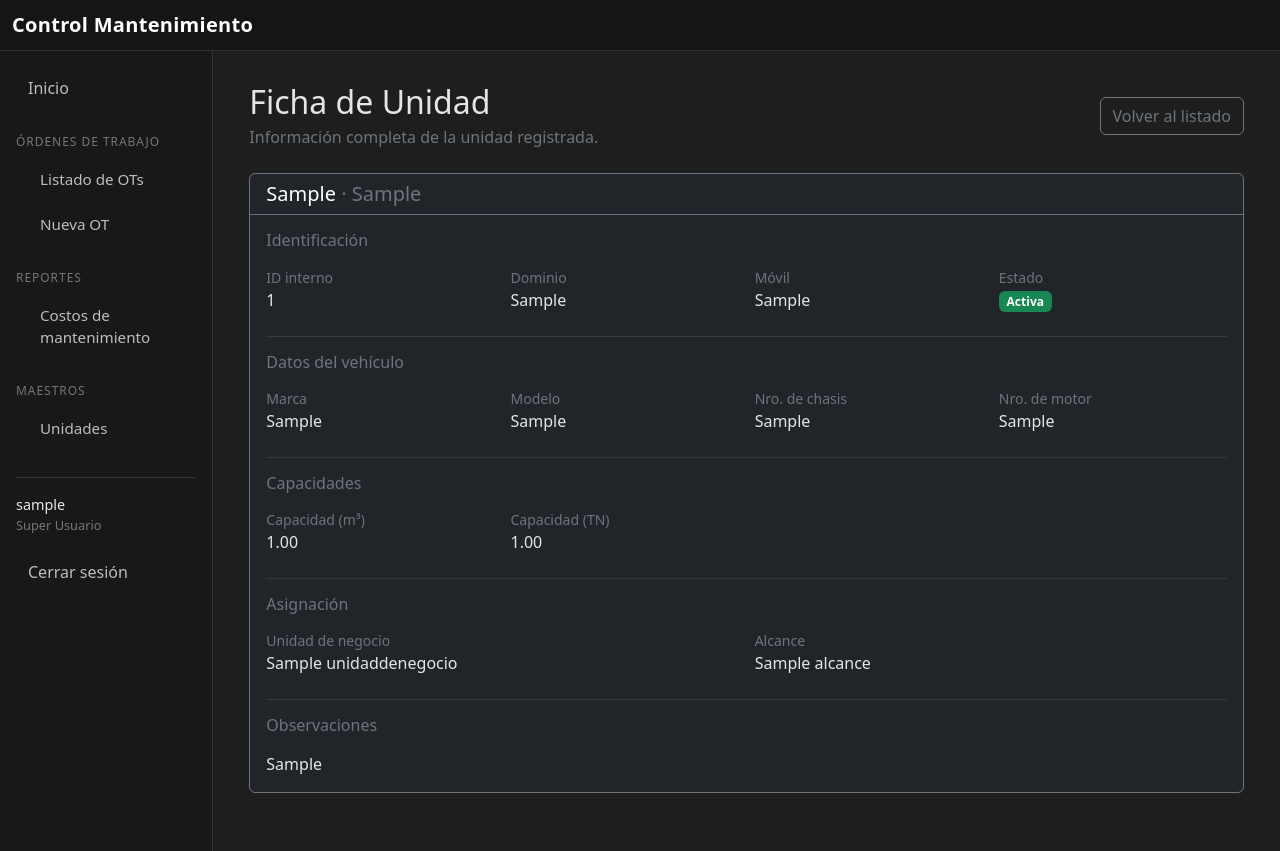
After one commit to Positoo/control-mantenimiento, a Django app: page /unidades/1/ in a window 1280 px wide. The commit adds this page. Run offline with Django 5.2, Linux system fonts and the light colour scheme; a user stored in the database is signed in; tables that the repository leaves empty hold one stand-in row (values such as "Sample post").

Commit message:
Agregado de maestro de unidades. Ya se podria dar por terminada como primera version

```diff
--- /dev/null
+++ b/apps/unidades/urls.py
@@ -0,0 +1,9 @@
+from django.urls import path
+
+from . import views
+
+
+urlpatterns = [
+    path("", views.lista_unidades, name="lista_unidades"),
+    path("<int:pk>/", views.detalle_unidad, name="detalle_unidad"),
+]
--- a/apps/unidades/views.py
+++ b/apps/unidades/views.py
@@ -1,3 +1,51 @@
-from django.shortcuts import render
 
-# Create your views here.
+from django.contrib.auth.decorators import login_required
+from django.db.models import Q
+from django.shortcuts import render, get_object_or_404
+
+from .models import Unidad
+
+
+@login_required
+def lista_unidades(request):
+    busqueda = request.GET.get("buscar", "").strip()
+
+    unidades = (
+        Unidad.objects
+        .filter(activo=True)
+        .select_related("unidad_de_negocio", "alcance")
+    )
+
+    if busqueda:
+        unidades = unidades.filter(
+            Q(dominio__icontains=busqueda)
+            | Q(movil__icontains=busqueda)
+        )
+
+    unidades = unidades.order_by("id_interno")
+
+    return render(
+        request,
+        "unidades/lista.html",
+        {
+            "unidades": unidades,
+            "busqueda": busqueda,
+        },
+    )
+
+
+@login_required
+def detalle_unidad(request, pk):
+    unidad = get_object_or_404(
+        Unidad.objects.select_related(
+            "unidad_de_negocio",
+            "alcance",
+        ),
+        pk=pk,
+    )
+
+    return render(
+        request,
+        "unidades/detalle.html",
+        {"unidad": unidad},
+    )
--- a/config/settings.py
+++ b/config/settings.py
@@ -130,3 +130,7 @@ STATIC_URL = 'static/'
 # https://docs.djangoproject.com/en/5.2/ref/settings/#default-auto-field
 
 DEFAULT_AUTO_FIELD = 'django.db.models.BigAutoField'
+
+LOGIN_URL = "/login/"
+LOGIN_REDIRECT_URL = "/"
+LOGOUT_REDIRECT_URL = "/login/"
--- a/config/urls.py
+++ b/config/urls.py
@@ -1,8 +1,12 @@
 from django.contrib import admin
 from django.urls import include, path
 
-
 urlpatterns = [
     path("admin/", admin.site.urls),
+
     path("", include("apps.ordenes_trabajo.urls")),
+
+    path("", include("django.contrib.auth.urls")),
+
+    path("unidades/", include("apps.unidades.urls")),
 ]
--- a/templates/base.html
+++ b/templates/base.html
@@ -19,6 +19,12 @@
 
         .navbar {
             background-color: #151515 !important;
+            border-bottom: 1px solid #333;
+        }
+
+        .navbar-brand {
+            font-weight: 600;
+            letter-spacing: 0.3px;
         }
 
         .sidebar {
@@ -27,13 +33,16 @@
         }
 
         .sidebar-title {
-            color: #888;
+            color: #777;
+            font-size: 0.75rem;
+            letter-spacing: 0.08em;
         }
 
         .nav-link {
             color: #bdbdbd;
             border-radius: 6px;
             margin-bottom: 4px;
+            padding: 9px 12px;
         }
 
         .nav-link:hover {
@@ -46,9 +55,49 @@
             color: #ffffff;
         }
 
+        .menu-section {
+            color: #777;
+            font-size: 0.75rem;
+            text-transform: uppercase;
+            letter-spacing: 0.08em;
+            margin-top: 20px;
+            margin-bottom: 8px;
+        }
+
+        .submenu {
+            padding-left: 12px;
+        }
+
+        .submenu .nav-link {
+            font-size: 0.95rem;
+        }
+
+        .user-panel {
+            border-top: 1px solid #333;
+            margin-top: 24px;
+            padding-top: 16px;
+        }
+
+        .username {
+            color: #e5e5e5;
+            font-size: 0.9rem;
+        }
+
+        .user-role {
+            color: #777;
+            font-size: 0.8rem;
+        }
+
+        .logout-button {
+            width: 100%;
+            text-align: left;
+            border: none;
+            background: transparent;
+        }
+
         .main-content {
             background-color: #1e1e1e;
-            min-height: calc(100vh - 56px);
+            min-height: calc(100vh - 57px);
         }
 
         .card.bg-dark {
@@ -78,35 +127,96 @@
             <!-- Menú lateral -->
             <aside class="col-md-2 sidebar min-vh-100 p-3">
 
-                <h6 class="text-uppercase sidebar-title mb-3">
-                    Menú
-                </h6>
-
                 <div class="nav flex-column">
 
+                    <!-- Inicio -->
                     <a href="{% url 'inicio' %}" class="nav-link">
-                         OTs (inicio)
+                        Inicio
                     </a>
 
-                    <a href="{% url 'nueva_ot' %}" class="nav-link">
-                        Nueva OT
-                    </a>
 
-                    <a href="#" class="nav-link">
-                        Unidades
-                    </a>
+                    <!-- Órdenes de Trabajo -->
+                    <div class="menu-section">
+                        Órdenes de Trabajo
+                    </div>
 
-                    <a href="#" class="nav-link">
-                        Órdenes de Trabajo
-                    </a>
+                    <div class="submenu">
 
-                    <a href="{% url 'reporte_costos' %}" class="nav-link">
-                        Reportes de costos
-                    </a>
+                        <a href="{% url 'inicio' %}" class="nav-link">
+                            Listado de OTs
+                        </a>
+
+                        {% if perms.ordenes_trabajo.add_ordentrabajo %}
+                            <a href="{% url 'nueva_ot' %}" class="nav-link">
+                                Nueva OT
+                            </a>
+                        {% endif %}
+
+                    </div>
+
+
+                    <!-- Reportes -->
+                    <div class="menu-section">
+                        Reportes
+                    </div>
+
+                    <div class="submenu">
+
+                        <a href="{% url 'reporte_costos' %}" class="nav-link">
+                            Costos de mantenimiento
+                        </a>
+
+                    </div>
+
+
+                    <!-- Maestro de Unidades -->
+                    <div class="menu-section">
+                        Maestros
+                    </div>
+
+                    <div class="submenu">
+
+                        <a href="{% url 'lista_unidades' %}" class="nav-link">
+                            Unidades
+                        </a>
+
+                    </div>
+
+
+                    <!-- Usuario -->
+                    <div class="user-panel">
+
+                        <div class="username">
+                            {{ user.username }}
+                        </div>
+
+                        {% if user.is_superuser %}
+                            <div class="user-role">
+                                Super Usuario
+                            </div>
+                        {% else %}
+                            <div class="user-role">
+                                Usuario
+                            </div>
+                        {% endif %}
+
+                        <form method="post" action="{% url 'logout' %}" class="mt-3">
+                            {% csrf_token %}
+
+                            <button
+                                type="submit"
+                                class="nav-link logout-button"
+                            >
+                                Cerrar sesión
+                            </button>
+                        </form>
+
+                    </div>
 
                 </div>
 
             </aside>
+
 
             <!-- Contenido -->
             <main class="col-md-10 main-content p-4">
@@ -119,6 +229,7 @@
         </div>
     </div>
 
+
     <script
         src="https://cdn.jsdelivr.net/npm/bootstrap@5.3.3/dist/js/bootstrap.bundle.min.js"
     ></script>
--- /dev/null
+++ b/templates/unidades/detalle.html
@@ -0,0 +1,138 @@
+
+{% extends "base.html" %}
+
+{% block title %}Ficha de Unidad | Control Mantenimiento{% endblock %}
+
+{% block content %}
+
+<div class="container-fluid py-2">
+
+    <div class="d-flex justify-content-between align-items-center mb-4">
+        <div>
+            <h2 class="mb-1">Ficha de Unidad</h2>
+            <p class="text-secondary mb-0">
+                Información completa de la unidad registrada.
+            </p>
+        </div>
+
+        <a href="{% url 'lista_unidades' %}" class="btn btn-outline-secondary">
+            Volver al listado
+        </a>
+    </div>
+
+    <div class="card bg-dark border-secondary mb-4">
+        <div class="card-header border-secondary">
+            <h5 class="mb-0">
+                {{ unidad.dominio }}
+                {% if unidad.movil %}
+                    <span class="text-secondary">· {{ unidad.movil }}</span>
+                {% endif %}
+            </h5>
+        </div>
+
+        <div class="card-body">
+
+            <h6 class="text-secondary mb-3">Identificación</h6>
+
+            <div class="row g-3 mb-4">
+                <div class="col-md-3">
+                    <div class="text-secondary small">ID interno</div>
+                    <div>{{ unidad.id_interno }}</div>
+                </div>
+
+                <div class="col-md-3">
+                    <div class="text-secondary small">Dominio</div>
+                    <div>{{ unidad.dominio }}</div>
+                </div>
+
+                <div class="col-md-3">
+                    <div class="text-secondary small">Móvil</div>
+                    <div>{{ unidad.movil|default:"-" }}</div>
+                </div>
+
+                <div class="col-md-3">
+                    <div class="text-secondary small">Estado</div>
+                    {% if unidad.activo %}
+                        <span class="badge bg-success">Activa</span>
+                    {% else %}
+                        <span class="badge bg-secondary">Inactiva</span>
+                    {% endif %}
+                </div>
+            </div>
+
+            <hr class="border-secondary">
+
+            <h6 class="text-secondary mb-3">Datos del vehículo</h6>
+
+            <div class="row g-3 mb-4">
+                <div class="col-md-3">
+                    <div class="text-secondary small">Marca</div>
+                    <div>{{ unidad.marca|default:"-" }}</div>
+                </div>
+
+                <div class="col-md-3">
+                    <div class="text-secondary small">Modelo</div>
+                    <div>{{ unidad.modelo|default:"-" }}</div>
+                </div>
+
+                <div class="col-md-3">
+                    <div class="text-secondary small">Nro. de chasis</div>
+                    <div>{{ unidad.nro_chasis|default:"-" }}</div>
+                </div>
+
+                <div class="col-md-3">
+                    <div class="text-secondary small">Nro. de motor</div>
+                    <div>{{ unidad.nro_motor|default:"-" }}</div>
+                </div>
+            </div>
+
+            <hr class="border-secondary">
+
+            <h6 class="text-secondary mb-3">Capacidades</h6>
+
+            <div class="row g-3 mb-4">
+                <div class="col-md-3">
+                    <div class="text-secondary small">Capacidad (m³)</div>
+                    <div>{{ unidad.capacidad_m3|default_if_none:"-" }}</div>
+                </div>
+
+                <div class="col-md-3">
+                    <div class="text-secondary small">Capacidad (TN)</div>
+                    <div>{{ unidad.capacidad_tn|default_if_none:"-" }}</div>
+                </div>
+            </div>
+
+            <hr class="border-secondary">
+
+            <h6 class="text-secondary mb-3">Asignación</h6>
+
+            <div class="row g-3 mb-4">
+                <div class="col-md-6">
+                    <div class="text-secondary small">Unidad de negocio</div>
+                    <div>{{ unidad.unidad_de_negocio|default:"-" }}</div>
+                </div>
+
+                <div class="col-md-6">
+                    <div class="text-secondary small">Alcance</div>
+                    <div>{{ unidad.alcance|default:"-" }}</div>
+                </div>
+            </div>
+
+            <hr class="border-secondary">
+
+            <h6 class="text-secondary mb-3">Observaciones</h6>
+
+            <div class="text-break">
+                {% if unidad.observaciones %}
+                    {{ unidad.observaciones|linebreaksbr }}
+                {% else %}
+                    <span class="text-secondary">Sin observaciones.</span>
+                {% endif %}
+            </div>
+
+        </div>
+    </div>
+
+</div>
+
+{% endblock %}
```
Also changed, not shown: apps/ordenes_trabajo/views.py (+7 -5 lines), templates/registration/login.html (added, +147 -0 lines), templates/unidades/lista.html (added, +129 -0 lines), apps/unidades/models.py (line endings or trailing spaces).
